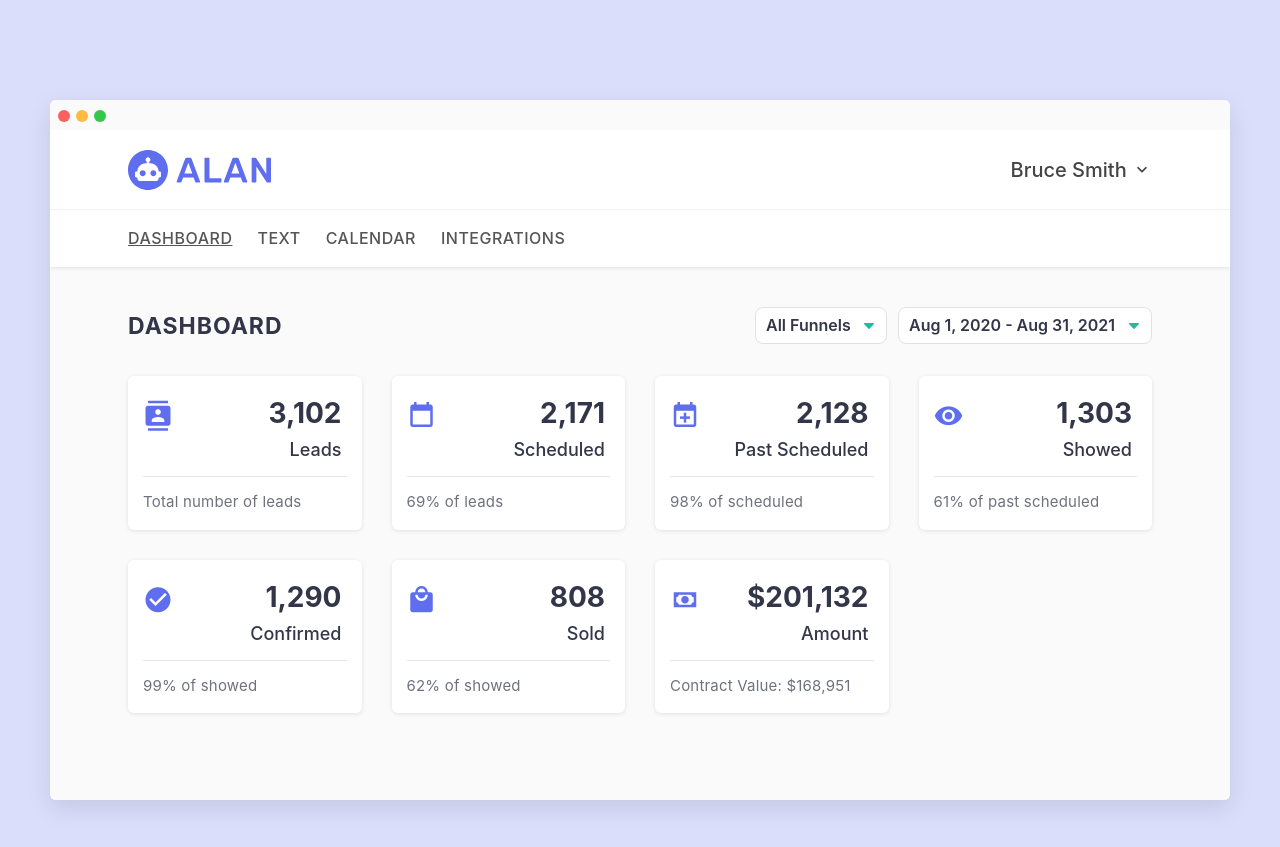
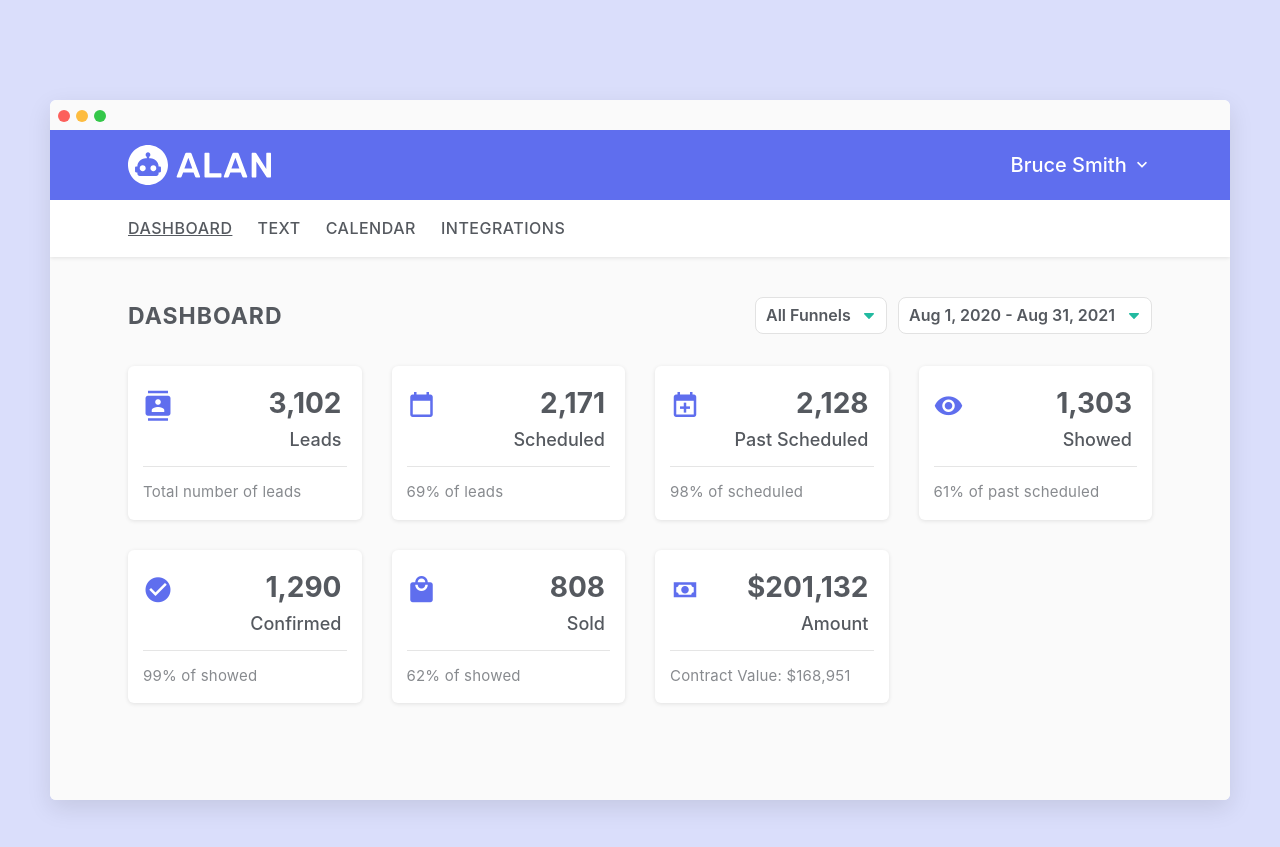
Before and after one commit to Usealan/website, a Jekyll site: the page mocks/admin.html, which Jekyll copies as it is, in a window 1280 px wide. Shown: the top 847 px of the page. Built offline with Jekyll 4.4.1, drawn with Linux system fonts in a browser that asks for light colours; nearby versions of some CDN libraries; some web fonts are replaced.

Commit message:
meta tags and other updates

```diff
--- a/assets/styles.scss
+++ b/assets/styles.scss
@@ -5,21 +5,23 @@
 @import url("https://cdn.materialdesignicons.com/5.4.55/css/materialdesignicons.min.css");
 
 * { margin: 0; padding: 0; -webkit-font-smoothing: antialiased; box-sizing: border-box; -webkit-tap-highlight-color: transparent; -webkit-font-smoothing: antialiased; outline: 0 none; shape-renderer: crispEdges; }
-// $blue: #5268F2;
-// $blue: #6B53FF;
-$blue: #5F6EEE;
-$yellow: #EEDF5F;
-$green: #22BAA0;
-$orange: #EE935F;
-$black: #222222;
-$cyan: #5FEEDF;
-$purple: #745FEE;
-$red: #EE775F;
-$pink: #EE5F7E;
-::selection { background: $purple; color: #FFFFFF; text-shadow: none; }
+
+:root {
+  --color-blue: #5F6EEE;
+  --color-yellow: #EEDF5F;
+  --color-green: #22BAA0;
+  --color-orange: #EE935F;
+  --color-black: #222222;
+  --color-cyan: #5FEEDF;
+  --color-purple: #745FEE;
+  --color-red: #EE775F;
+  --color-pink: #EE5F7E;
+}
+
+::selection { background: var(--color-blue); color: #FFFFFF; text-shadow: none; }
 
 body { color: #333333; font-family: "Inter", system-ui, -apple-system, BlinkMacSystemFont, "Segoe UI", "Roboto", "Oxygen", "Ubuntu", "Cantarell", "Fira Sans", "Droid Sans", "Helvetica Neue", sans-serif; font-size: 17px; line-height: 1.8; }
-.colored { position: relative; background: $blue; color: white; }
+.colored { position: relative; background: var(--color-blue); color: white; }
 .table { position: absolute; top: 0; left: 0; width: 100%; height: 100%; display: table; padding: 0; }
 .table-cell { display: table-cell; vertical-align: middle; }
 .container { position: relative; padding: 0 20px; width: 100%; max-width: 1024px; margin: 0 auto; }
@@ -30,12 +32,12 @@ body { color: #333333; font-family: "Inter", system-ui, -apple-system, BlinkMacS
 .logo { font-size: 40px; display: inline-block; color: inherit; text-decoration: none; }
 .logo img { float: left; width: auto; height: 40px; }
 .hero { padding: 80px 20px 20px; min-height: 645px; }
-.hero ::selection { background: $black; }
+.hero ::selection { background: var(--color-black); }
 .hero h1 { font-size: 60px; line-height: 1.15; margin: 0 0 30px; width: 100%; max-width: 500px; }
 .hero p.intro { font-size: 19px; line-height: 1.7; width: 100%; max-width: 490px; margin: 0 0 40px ; }
 .ctas { font-size: 0; }
-.ctas .button { background: white; color: $blue; padding: 0 25px; border-radius: 6px; line-height: 50px; box-shadow: 0 3px 6px rgba(0,0,0,0.2); font-weight: bold; margin: 0 25px 0 0; font-size: 19px; text-decoration: none; display: inline-block; min-width: 160px; text-align: center; letter-spacing: 0.5px; transition: all 0.3s ease; }
-.ctas .button.primary { color: white; background: $green; }
+.ctas .button { background: white; color: var(--color-blue); padding: 0 25px; border-radius: 6px; line-height: 50px; box-shadow: 0 3px 6px rgba(0,0,0,0.2); font-weight: bold; margin: 0 25px 0 0; font-size: 19px; text-decoration: none; display: inline-block; min-width: 160px; text-align: center; letter-spacing: 0.5px; transition: all 0.3s ease; }
+.ctas .button.primary { color: white; background: var(--color-green); }
 .ctas .button:hover { text-decoration: none; transform: translateY(-1px);  box-shadow: 0 4px 10px rgba(0,0,0,0.3); }
 .imessage { position: absolute; top: 0; right: 30px; width: 100%; margin: 0 auto; background: white; max-width: 400px; margin: 0 auto; overflow: hidden; padding: 20px 20px 8px; box-shadow: 0 2px 10px rgba(0,0,0,0.2); border-radius: 20px; font-family: "Helvetica Neue", Helvetica, sans-serif; font-size: 17px; touch-action: pan-x pan-y; transform: rotate(2deg); user-select: none; }
 .imessage { position: absolute; top: 0; right: 30px; width: 100%; margin: 0 auto; background: white; max-width: 400px; margin: 0 auto; overflow: hidden; padding: 20px 20px 8px; box-shadow: 0 2px 10px rgba(0,0,0,0.2); border-radius: 20px; font-family: "Helvetica Neue", Helvetica, sans-serif; font-size: 17px; touch-action: pan-x pan-y; transform: rotate(2deg); user-select: none; }
@@ -74,10 +76,14 @@ body { color: #333333; font-family: "Inter", system-ui, -apple-system, BlinkMacS
 ul { padding-left: 20px; margin: 0 0 -10px; }
 ul li { padding: 0 0 10px 5px; }
 
-.footer { padding: 50px 0; }
+.footer { padding: 50px 0; border-top: 1px solid rgba(0,0,0,0.05); line-height: 26px; background: rgba(0,0,0,0,0.05) }
 .footer a { color: inherit; }
-.footer p { display: inline-block; margin: 0 30px 0 0; }
-.footer p:last-child { float: right; margin: 0; font-weight: 500; }
+.footer p { display: inline-block; margin: 0 15px; }
+.footer .copyright { font-weight: 500; margin: 0 30px 0 0; }
+.footer span.social { float: right; }
+.footer span.social p { margin: 0 0 0 15px; }
+.footer span.mdi { font-size: 20px; opacity: 0.4; font-size: 26px; }
+.footer span.mdi:hover { opacity: 0.8; }
 
 .page h1 { text-align: center; padding: 20px 0 60px; font-size: 50px; line-height: 1; }
 .page .content.container { padding: 40px 20px 30px; max-width: 700px; }
@@ -89,7 +95,7 @@ ul li { padding: 0 0 10px 5px; }
   .logo { font-size: 30px; }
   .hero { padding: 0 20px 40px; }
   .hero h1 { font-size: 34px; line-height: 1.15; text-align: center; margin: 0 auto 30px; max-width: 280px; }
-  .hero p.intro { font-size: 18px; padding-top: 10px; text-align: center; margin: 0 auto 30px; max-width: 320px; }
+  .hero p.intro { font-size: 17px; padding-top: 10px; text-align: center; margin: 0 auto 30px; max-width: 320px; }
   .hero .button { margin: 0 10px 20px; font-size: 16px; line-height: 46px; min-width: 150px; }
   .hero .button.primary { margin-bottom: 20px; }
   .hero-cta { text-align: center; padding: 0; margin: 0 -10px; }
@@ -99,11 +105,13 @@ ul li { padding: 0 0 10px 5px; }
   .main-block .copy { width: 100%; }
   .main-block .mock { position: relative; width: 100%; height: 0; top: auto; left: auto; padding: 0 0 50%; margin-top: 20px; }
   .block h2 { font-size: 28px; line-height: 1.3; max-width: 320px; margin: 0 0 20px; }
-  .block p { font-size: 16px; }
+  .block p { font-size: 15px; }
   .page h1 { padding: 0 20px 30px; font-size: 30px; line-height: 1.3; }
   .page .content.container { padding: 30px 20px 10px; }
-  .footer { padding: 40px 0; }
-  .footer .container { max-width: 360px; }
-  .footer p { display: block; font-size: 17px; margin: 0 0 10px; }
-  .footer p:last-child { float: none; padding-top: 15px; margin: 30px 0 -10px; border-top: 1px solid rgba(255,255,255,0.1); }
+  .footer { padding: 40px 0; text-align: center; }
+  .footer .container { width: calc(100% - 20px); padding: 0; }
+  .footer span { display: block; }
+  .footer .copyright { display: block; padding: 0 0 10px; margin: 0; }
+  .footer span.social { float: none; padding-top: 20px; }
+  .footer span.social p { margin: 0 10px; }
 }
--- a/mocks/admin.html
+++ b/mocks/admin.html
@@ -12,7 +12,7 @@
     <style>
       @import url("https://rsms.me/inter/inter.css");
       * { margin: 0; padding: 0; box-sizing: border-box; -webkit-text-size-adjust: none; }
-      body { background: lightblue; background: rgba(164,173,245,0.4); /* background: rgba(254, 207, 75, 0.4); background: rgba(144, 238, 144, 0.6); background: #CDD9E4; */ font-family: "Inter", -apple-system, BlinkMacSystemFont, 'Roboto'; color: #323648; position: absolute; top: 0; left: 0; width: 100%; height: 100%; overflow: hidden; }
+      body { background: lightblue; background: rgba(164,173,245,0.4); /* background: rgba(254, 207, 75, 0.4); background: rgba(144, 238, 144, 0.6); background: #CDD9E4; */ font-family: "Inter", -apple-system, BlinkMacSystemFont, 'Roboto'; color: #55595F; position: absolute; top: 0; left: 0; width: 100%; height: 100%; overflow: hidden; }
       p { margin: 0 0 20px; }
       a { color: #08c; text-decoration: underline; }
       .clear { clear: both; }
@@ -21,9 +21,9 @@
       .browser:after { content: ""; width: 12px; height: 12px; position: absolute; border-radius: 50%; top: 10px; left: 8px; background: #FC605C; box-shadow: 18px 0 0 #FDBC40, 36px 0 0 #34C749; }
       .wrapper { background: #FAFAFA; position: absolute; top: 30px; left: 0; width: 100%; height: calc(100% - 30px); overflow: hidden; font-size: 18px; line-height: 1.7; }
       .container { position: relative; width: 100%; max-width: 1024px; margin: 0 auto; }
-      .header { position: relative; background: white; color: #444; height: 80px; text-align: right; line-height: 80px; font-size: 20px; font-weight: 500; border-bottom: 1px solid rgba(0,0,0,0.05); }
-      .header img { height: 40px; margin: 20px 0; width: auto; float: left; }
-      .subheader { box-shadow: 0 1px 4px rgba(0,0,0,0.1); color: #555; background: white; }
+      .header { position: relative; background: #5F6EEE; color: white; height: 70px; text-align: right; line-height: 70px; font-size: 20px; font-weight: 500; }
+      .header img { height: 40px; margin: 15px 0; width: auto; float: left; }
+      .subheader { box-shadow: 0 1px 4px rgba(0,0,0,0.1); color: #55595F; background: white; }
       .subheader .link { display: inline-block; padding: 15px 20px 15px 0; font-size: 16px; text-transform: uppercase; letter-spacing: 0.5px; font-weight: 500; }
       .subheader .link.underlined { text-decoration: underline; }
       h2 { padding: 40px 0 30px; text-transform: uppercase; letter-spacing: 1px; font-size: 23px; position: relative; }
@@ -44,7 +44,7 @@
       <div class="wrapper">
         <div class="header">
           <div class="container">
-            <img src="/assets/images/logotype.svg">
+            <img src="/assets/images/logotype-white.svg">
             <div class="nav">Bruce Smith <span class="mdi mdi-chevron-down"></span></div>
           </div>
         </div>
--- a/pages/homepage.html
+++ b/pages/homepage.html
@@ -35,8 +35,7 @@ layout: default
       <h2>AI driven, but powered by real people.</h2>
       <p>You are great at running Facebook and Google Ads to get leads for your customers, but getting them to actually show up is harder than ever. As an agency, half of the leads you generate for your customers are wasted.</p>
       <p>ALAN uses artificial intelligence plus real humans to make 100x more leads to actually show up in person or virtually.</p>
-      <p>ALAN is last-touch attribution making sure that you get the credit for your clients growing business.</p>
-      <p>Reduce your cost per lead and make more money for your customers than they are spending.</p>
+      <p>Reduce your cost per lead and make more money for your customers than they are spending. With last-touch attribution, you'll always get the credit for your clients' growing business!</p>
     </div>
     <div class="ctas">
       <a class="button primary" href="/sign-up/">Apply Now</a>
```
Also changed, not shown: _layouts/default.html (+7 -5 lines), assets/images/logotype-blue.svg (added), assets/images/logotype.svg.
